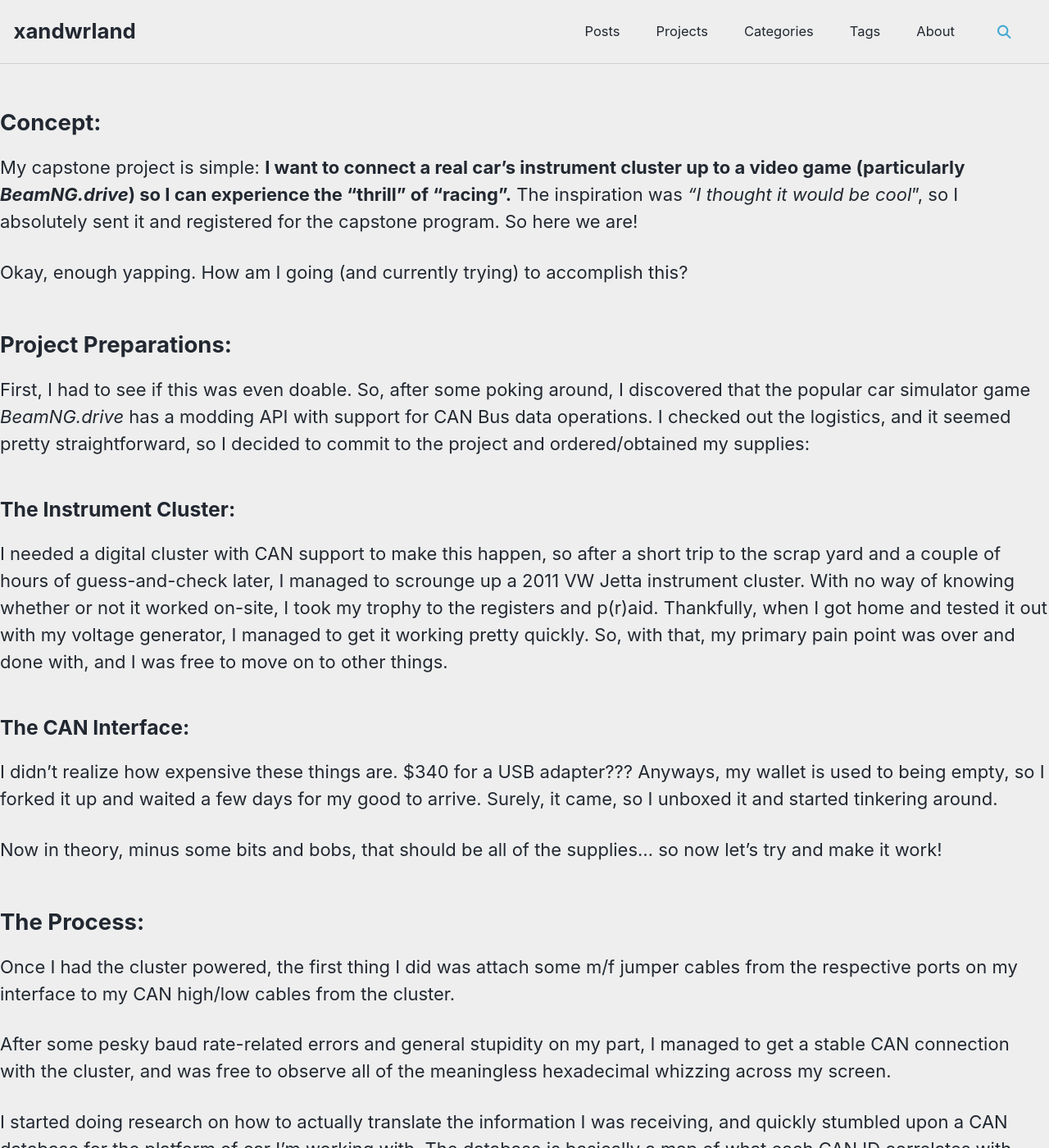
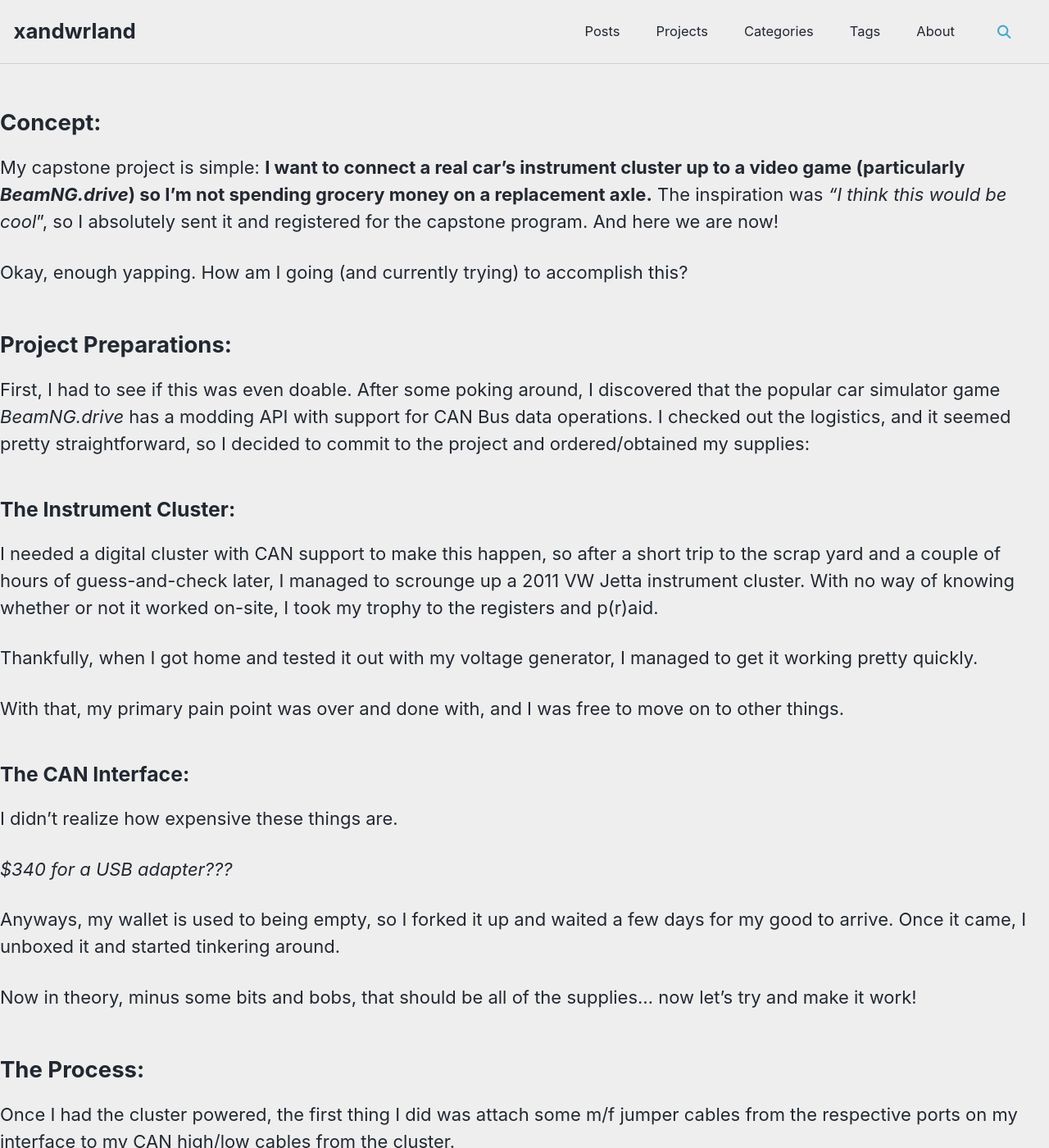
Before and after one commit to xandwr/xandwr.github.io, a Jekyll site: the page built from _posts/projects/2024-10-17-capstone-project.md, in a window 1280 px wide and 1400 px high. Shown: the whole window at 82% size. Built offline with Jekyll 4.4.1, drawn with Linux system fonts in a browser that asks for light colours; cached includes are drawn as plain includes; our own code applies the rules of GitHub Pages for plain Markdown files; some of the changed text lies outside the part shown.

Commit message:
capstone post grammar fixes

````diff
--- a/_posts/projects/2024-10-17-capstone-project.md
+++ b/_posts/projects/2024-10-17-capstone-project.md
@@ -12,19 +12,26 @@ share: true
 toc: true
 toc_sticky: true
 ---
-
 ## Concept:
-My capstone project is simple: **I want to connect a real car's instrument cluster up to a video game (particularly *BeamNG.drive*) so I can experience the "thrill" of "racing".** The inspiration was *"I thought it would be cool*", so I absolutely sent it and registered for the capstone program. So here we are!
+My capstone project is simple: **I want to connect a real car's instrument cluster up to a video game (particularly *BeamNG.drive*) so I'm not spending grocery money on a replacement axle.** The inspiration was *"I think this would be cool*", so I absolutely sent it and registered for the capstone program. And here we are now!
 
 Okay, enough yapping. How am I going (and currently trying) to accomplish this?
 ## Project Preparations:
-First, I had to see if this was even doable. So, after some poking around, I discovered that the popular car simulator game *BeamNG.drive* has a modding API with support for CAN Bus data operations. I checked out the logistics, and it seemed pretty straightforward, so I decided to commit to the project and ordered/obtained my supplies:
+First, I had to see if this was even doable. After some poking around, I discovered that the popular car simulator game *BeamNG.drive* has a modding API with support for CAN Bus data operations. I checked out the logistics, and it seemed pretty straightforward, so I decided to commit to the project and ordered/obtained my supplies:
 ### The Instrument Cluster:
-I needed a digital cluster with CAN support to make this happen, so after a short trip to the scrap yard and a couple of hours of guess-and-check later, I managed to scrounge up a 2011 VW Jetta instrument cluster. With no way of knowing whether or not it worked on-site, I took my trophy to the registers and p(r)aid. Thankfully, when I got home and tested it out with my voltage generator, I managed to get it working pretty quickly. So, with that, my primary pain point was over and done with, and I was free to move on to other things.
+I needed a digital cluster with CAN support to make this happen, so after a short trip to the scrap yard and a couple of hours of guess-and-check later, I managed to scrounge up a 2011 VW Jetta instrument cluster. With no way of knowing whether or not it worked on-site, I took my trophy to the registers and p(r)aid.
+
+Thankfully, when I got home and tested it out with my voltage generator, I managed to get it working pretty quickly.
+
+With that, my primary pain point was over and done with, and I was free to move on to other things.
 ### The CAN Interface:
-I didn't realize how expensive these things are. $340 for a USB adapter??? Anyways, my wallet is used to being empty, so I forked it up and waited a few days for my good to arrive. Surely, it came, so I unboxed it and started tinkering around.
+I didn't realize how expensive these things are.
 
-Now in theory, minus some bits and bobs, that should be all of the supplies... so now let's try and make it work!
+*$340 for a USB adapter???*
+
+Anyways, my wallet is used to being empty, so I forked it up and waited a few days for my good to arrive. Once it came, I unboxed it and started tinkering around.
+
+Now in theory, minus some bits and bobs, that should be all of the supplies... now let's try and make it work!
 
 ## The Process:
 Once I had the cluster powered, the first thing I did was attach some m/f jumper cables from the respective ports on my interface to my CAN high/low cables from the cluster.
@@ -84,7 +91,7 @@ But why? Well, here's what those b2 and b3 bits translate to:
 0x2D = 45
 ```
 
-I realized something here--that b3 bit was an angle. A perfectly-correlated 45-degree angle relative to halfway between the bounds of the gauge, which was 3000RPM exactly. So if I set b3 to some angle between 0 and 90 degrees, the tachometer needle will jump to that position.
+I realized something here--*that b3 bit was an angle*. A *perfectly-correlated 45-degree angle* relative to halfway between the bounds of the gauge, which was 3000RPM exactly. So if I set b3 to some angle between 0 and 90 degrees, the tachometer needle will jump to that position.
 
 What a strange way to do things. But it'll have to work. So, to prove my hypothesis, I decided to make the needle sit halfway between 3000RPM and 6000RPM (the max number).
 
````
